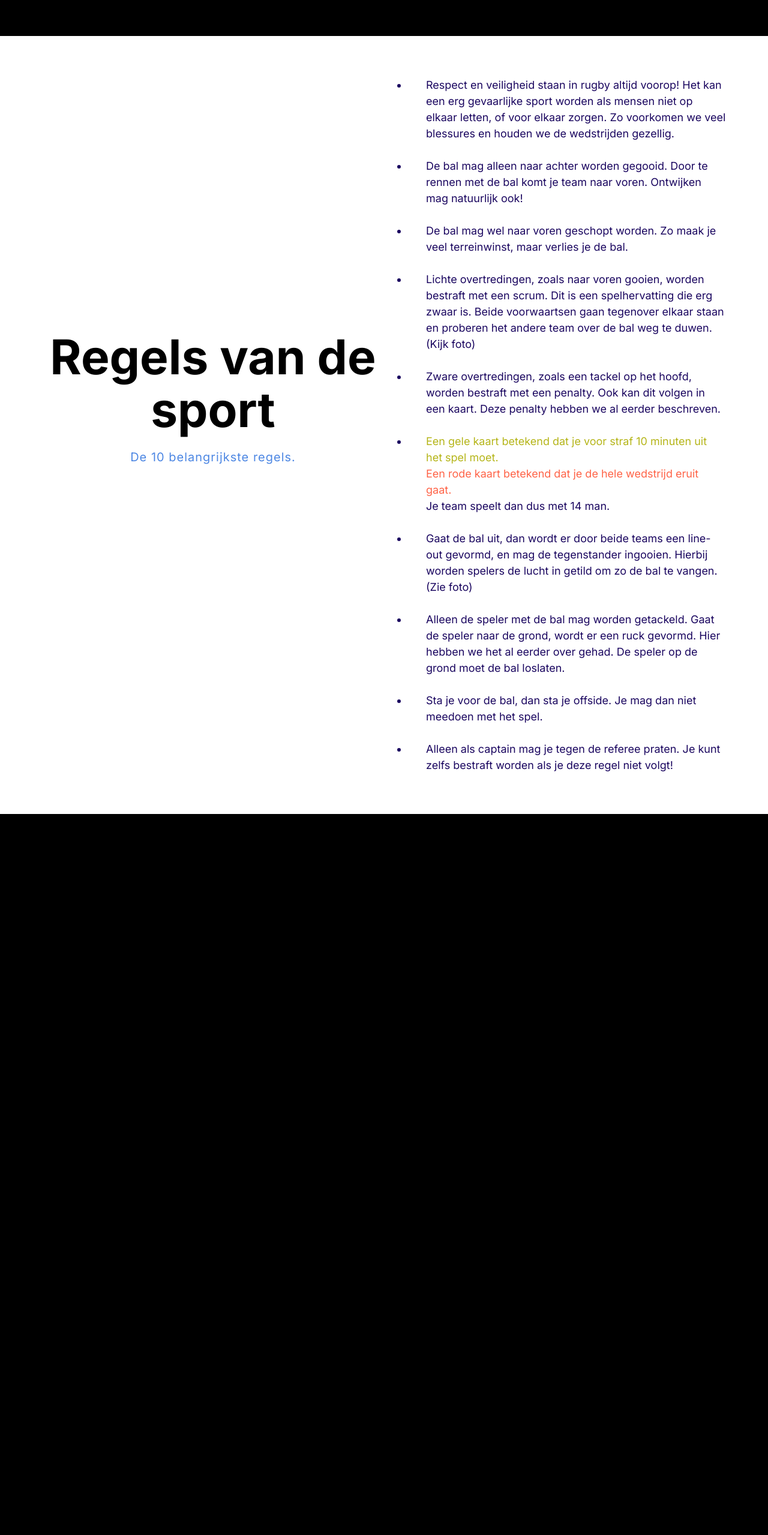
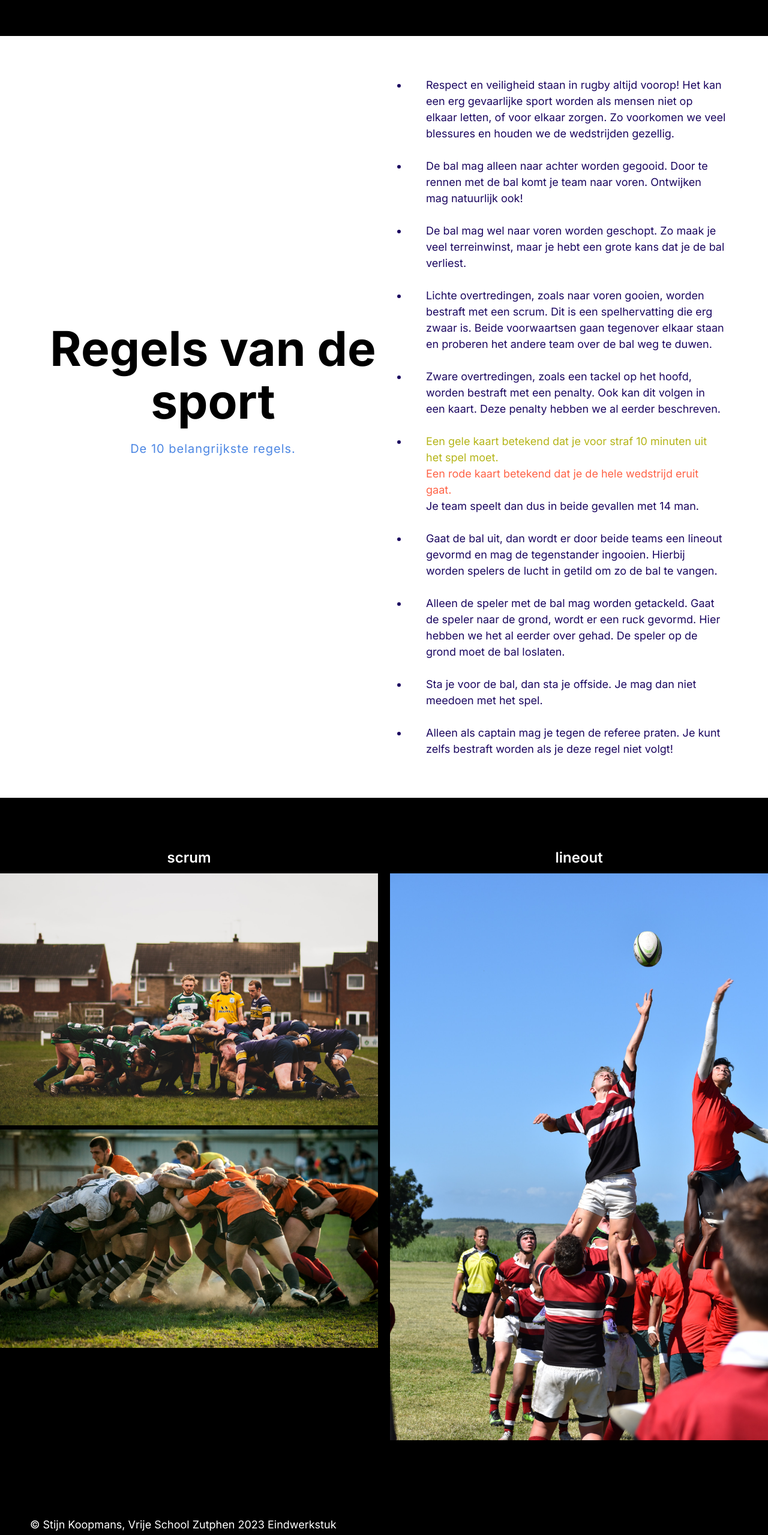
Before and after one commit to skoopje/BADZ, a plain HTML site: page index.html in a window 1280 px wide. Shown: the part 4315-6874 px from the top of the page at 60% size. Before the commit the page ends 5672 px from the top, so only its background shows below. Drawn offline with nearby package versions, Linux system fonts and the light colour scheme.

Commit message:
footer maken.

```diff
--- a/CSS/styles.css
+++ b/CSS/styles.css
@@ -652,3 +652,15 @@
     #4d87e3
     ;
  }
+
+ .grid__s-l-header {
+    text-align: center;
+    color: white;
+ }
+
+ /* Footer */
+
+ .footer--text {
+    color: white;
+    margin-left: 5rem;
+ }
--- a/index.html
+++ b/index.html
@@ -29,7 +29,7 @@
     ></script>
   </head>
   <body>
-    <section class="block block--dark">
+    <section data-aos="fade-down" class="block block--dark">
       <div class="">
         <header class="block__header hero__content">
           <h1 class="block__heading hero__heading">Beginners aan de Zijlijn</h1>
@@ -37,7 +37,7 @@
         <img src="images/Header.jpg" alt="" class="hero__image" />
       </div>
     </section>
-    <section class="block container welcome">
+    <section data-aos="fade-up" class="block container welcome">
       <header class="block__header">
         <h2 class="welcome--header">Rugby</h2>
         <h4>(Rugby Union)</h4>
@@ -69,7 +69,7 @@
           </div>
         </div>
       </section>
-      <article class="grid grid--1x2 feature">
+      <article data-aos="fade-left" class="grid grid--1x2 feature">
         <div class="feature__content">
           <h3 class="feature__heading">Beginselen</h3>
           <p>
@@ -84,7 +84,7 @@
           <img class="feature__image" src="images/equipment.jpg" />
         </picture>
       </article>
-      <article class="grid grid--1x2 feature">
+      <article data-aos="fade-right" class="grid grid--1x2 feature">
         <div class="feature__content">
           <h3 class="feature__heading">Puntentelling</h3>
           <p>
@@ -104,7 +104,7 @@
           <img class="feature__image" src="images/Posts.jpg" />
         </picture>
       </article>
-      <article class="grid grid--1x2 feature">
+      <article data-aos="fade-left" class="grid grid--1x2 feature">
         <div class="feature__content">
           <h3 class="feature__heading">Spelers</h3>
           <p>
@@ -133,7 +133,7 @@
           />
         </picture>
       </article>
-      <article class="grid grid--1x2 feature">
+      <article data-aos="fade-right" class="grid grid--1x2 feature">
         <div class="feature__content">
           <h3 class="feature__heading">Verdedigen</h3>
           <p>
@@ -148,7 +148,7 @@
           <img class="feature__image" src="images/tackle.jpg" />
         </picture>
       </article>
-      <article class="grid grid--1x2 feature">
+      <article data-aos="fade-left" class="grid grid--1x2 feature">
         <div class="feature__content">
           <h3 class="feature__heading">Praktische informatie</h3>
           <p>
@@ -167,7 +167,7 @@
       </article>
     </section>
     <section>
-      <section class="block block--white hero">
+      <section data-aos="zoom-in" class="block block--white hero">
         <div class="container grid grid--1x2">
           <header class="block__header hero__content">
             <h1 class="block__heading color__header">Regels van de sport</h1>
@@ -189,15 +189,15 @@
             </li>
             <br />
             <li class="list--tick">
-              De bal mag wel naar voren geschopt worden. Zo maak je veel
-              terreinwinst, maar verlies je de bal.
+              De bal mag wel naar voren worden geschopt. Zo maak je veel
+              terreinwinst, maar je hebt een grote kans dat je de bal verliest.
             </li>
             <br />
             <li class="list--tick">
               Lichte overtredingen, zoals naar voren gooien, worden bestraft met
               een scrum. Dit is een spelhervatting die erg zwaar is. Beide
               voorwaartsen gaan tegenover elkaar staan en proberen het andere
-              team over de bal weg te duwen. (Kijk foto)
+              team over de bal weg te duwen.
             </li>
             <br />
             <li class="list--tick">
@@ -214,13 +214,13 @@
               <div class="red-card">
                 Een rode kaart betekend dat je de hele wedstrijd eruit gaat.
               </div>
-              Je team speelt dan dus met 14 man.
+              Je team speelt dan dus in beide gevallen met 14 man.
             </li>
             <br />
             <li class="list--tick">
-              Gaat de bal uit, dan wordt er door beide teams een line-out
-              gevormd, en mag de tegenstander ingooien. Hierbij worden spelers
-              de lucht in getild om zo de bal te vangen. (Zie foto)
+              Gaat de bal uit, dan wordt er door beide teams een lineout gevormd
+              en mag de tegenstander ingooien. Hierbij worden spelers de lucht
+              in getild om zo de bal te vangen.
             </li>
             <br />
             <li class="list--tick">
@@ -243,7 +243,28 @@
       </section>
     </section>
     <section>
-      <footer></footer>
+      <div class="grid grid--1x2 feature">
+        <div>
+          <h3 class="grid__s-l-header">scrum</h3>
+          <img src="images/scrum.jpg" alt="" />
+          <img src="images/scrum2.jpg" alt="" />
+        </div>
+        <div>
+          <h3 class="grid__s-l-header">lineout</h3>
+          <img src="images/lineout.jpg" alt="" />
+        </div>
+      </div>
     </section>
+    <section>
+      <footer>
+        <p class="footer--text">
+          &copy; Stijn Koopmans, Vrije School Zutphen 2023 Eindwerkstuk
+        </p>
+      </footer>
+    </section>
+    <script src="https://unpkg.com/aos@next/dist/aos.js"></script>
+    <script>
+      AOS.init();
+    </script>
   </body>
 </html>
```
Also changed, not shown: images/lineout.jpg (added), images/scrum.jpg (added), images/scrum2.jpg (added).
